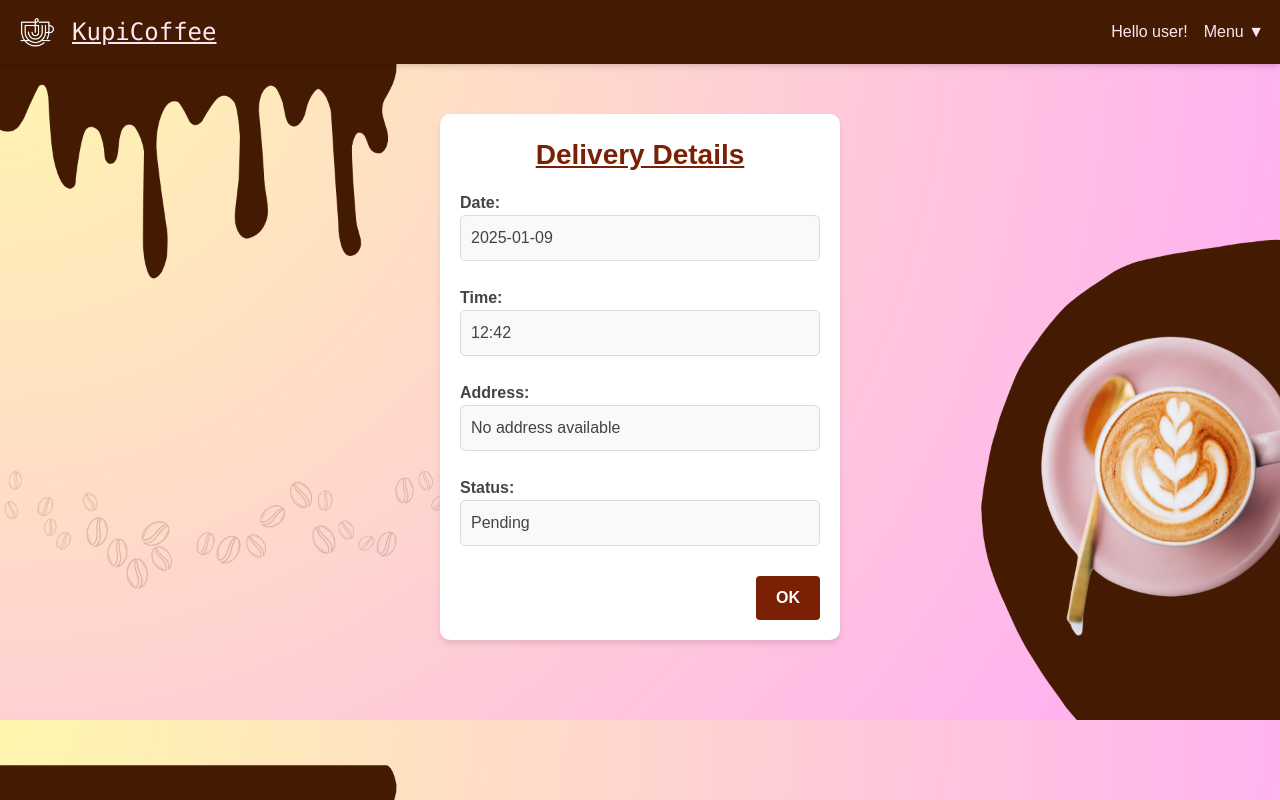
After one commit to zahoon/KupiCoffee-System, a PHP site: page /xe/Customer/c_delivery.php in a window 1280 px wide. The commit adds this page. Run offline with PHP 8.4, Linux system fonts and the light colour scheme; some libraries are stand-ins or nearby versions.

Commit message:
delivery/pickup

```diff
--- /dev/null
+++ b/Customer/c_delivery.php
@@ -0,0 +1,113 @@
+<!DOCTYPE html>
+<html lang="en">
+<head>
+    <meta charset="UTF-8">
+    <meta name="viewport" content="width=device-width, initial-scale=1.0">
+    <title>Kupi Order</title>
+    <style>
+        body {
+            font-family: Arial, sans-serif;
+            margin: 20px;
+            background-image: url(../image/bgDel.png);
+            background-size: cover;
+            color: #444;
+        }
+
+        h1 {
+            color: #7a2005;
+            font-size: 28px;
+            text-align: center;
+            margin-bottom: 20px;
+            text-decoration: underline;
+        }
+
+        form {
+            background-color: #ffffff;
+            padding: 20px;
+            border-radius: 10px;
+            box-shadow: 0px 4px 6px rgba(0, 0, 0, 0.1);
+            max-width: 400px;
+            margin: 50px auto;
+            display: flex;
+            flex-direction: column; /* Allows proper layout for details and button */
+            position: relative;
+        }
+
+        label {
+            font-weight: bold;
+            display: block;
+            margin-top: 15px;
+        }
+
+        .info {
+            padding: 10px;
+            font-size: 16px;
+            background-color: #f9f9f9;
+            border: 1px solid #ddd;
+            border-radius: 5px;
+            margin-top: auto;
+            margin-bottom: 10px;
+        }
+
+        .form-button {
+            margin-top: 100; /* Pushes the button to the bottom */
+            align-self: flex-end; /* Aligns the button to the right */
+            padding: 10px 20px;
+            font-size: 16px;
+            font-weight: bold;
+            background-color: #7a2005;
+            color: white;
+            border: none;
+            border-radius: 4px;
+            cursor: pointer;
+            transition: background-color 0.3s ease;
+        }
+
+        .form-button:hover {
+            background-color: rgb(255, 225, 0);
+        }
+
+        @media (max-width: 480px) {
+            h1 {
+                font-size: 24px;
+            }
+
+            .form-button {
+                font-size: 14px;
+                padding: 8px 16px;
+            }
+        }
+    </style>
+</head>
+<body>
+<?php include '../Homepage/header.php'; ?>
+
+<form action="addToCat.php" method="post">
+    <h1 style="font-size: 28px; font-weight: bold; color: #7a2005; margin-: 0px; text-decoration: underline;">Delivery Details</h1>
+
+    <label for="date">Date:</label>
+    <div id="date" class="info">
+        <?php echo date("Y-m-d"); // Auto-retrieved current date ?>
+    </div>
+
+    <label for="time">Time:</label>
+    <div id="time" class="info">
+        <?php echo date("H:i"); // Auto-retrieved current time ?>
+    </div>
+
+    <label for="address">Address:</label>
+    <div id="address" class="info">
+        <?php echo isset($_SESSION['address']) ? $_SESSION['address'] : 'No address available'; ?>
+    </div>
+
+    <label for="status">Status:</label>
+    <div style= "margin-bottom: 30px"; id="status" class="info">
+        <?php echo isset($_SESSION['status']) ? $_SESSION['status'] : 'Pending'; ?>
+    </div>
+
+    <!-- Button positioned at the bottom-right of the form -->
+    <button onclick="window.location.href='../Homepage/menu.php';" type="button" class="form-button">OK</button>
+</form>
+
+</body>
+</html>
--- a/Customer/c_readyOrder.php
+++ b/Customer/c_readyOrder.php
@@ -102,7 +102,7 @@
 <div class="container">
     <!-- Delivery Button -->
     <div class="box">
-        <a href="delivery.php">
+        <a href="../Customer/c_delivery.php">
             <img src="../image/delivery.png" alt="Delivery">
             <p>Delivery</p>
         </a>
@@ -110,7 +110,7 @@
 
     <!-- Pickup Button -->
     <div class="box">
-        <a href="pickup.php">
+        <a href="../Customer/c_pickup.php">
             <img src="../image/pickup.png" alt="Pickup">
             <p>Pickup</p>
         </a>
```
Also changed, not shown: Customer/c_pickup.php (added, +108 -0 lines), image/bgDel.png (added), image/kupiOrder.png.
